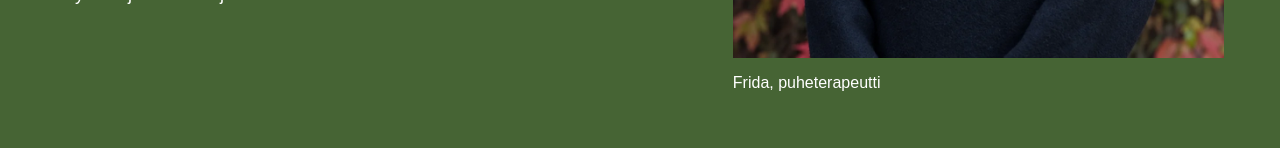
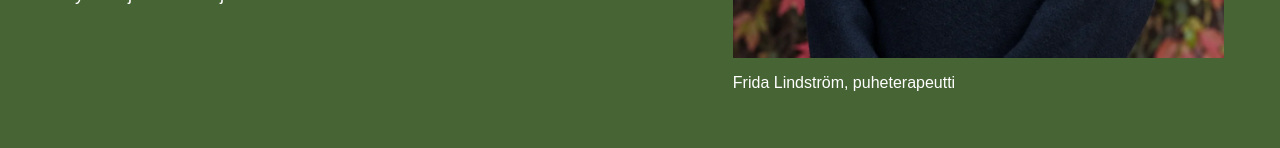
Before and after one commit to Jrwl1/Yhdessa-web, a React (Vite) app in the folder client/: page /about in a window 1280 px wide. Shown: the part 804-952 px from the top of the page. Built offline with nearby package versions, Linux system fonts and the light colour scheme; a web font is replaced by a local one.

Commit message:
fix: full name in portrait caption
Caption and alt use Frida Lindström, as requested by the client.

```diff
--- a/client/src/translations.js
+++ b/client/src/translations.js
@@ -32,8 +32,8 @@ const translations = {
     },
     about: {
       heading: "Tietoa minusta",
-      portraitAlt: "Frida",
-      portraitCaption: "Frida, puheterapeutti",
+      portraitAlt: "Frida Lindström",
+      portraitCaption: "Frida Lindström, puheterapeutti",
       content:
         "Toimin puheterapeuttina Turun seudulla ja toteutan kuntoutusta pääosin Kelan vaativan kuntoutuksen lapsiasiakkaille. Työskentelen pääasiassa lasten ja nuorten parissa, mutta otan mielelläni vastaan myös aikuisasiakkaita.",
       experience: [
@@ -92,8 +92,8 @@ const translations = {
     },
     about: {
       heading: "Om mig",
-      portraitAlt: "Frida",
-      portraitCaption: "Frida, talterapeut",
+      portraitAlt: "Frida Lindström",
+      portraitCaption: "Frida Lindström, talterapeut",
       content:
         "Jag arbetar som talterapeut i Åboregionen och erbjuder rehabilitering främst för barn inom FPA:s krävande medicinska rehabilitering. Jag arbetar huvudsakligen med barn och unga, men tar gärna emot även vuxna klienter.",
       experience: [
@@ -152,8 +152,8 @@ const translations = {
     },
     about: {
       heading: "About me",
-      portraitAlt: "Frida",
-      portraitCaption: "Frida, speech therapist",
+      portraitAlt: "Frida Lindström",
+      portraitCaption: "Frida Lindström, speech therapist",
       content:
         "I work as a speech therapist in the Turku region and provide rehabilitation mainly for children receiving Kela’s intensive medical rehabilitation. I work primarily with children and young people, but I am also happy to welcome adult clients.",
       experience: [
```
Also changed, not shown: 1 other file (tests, documents, lock files or other folders).
